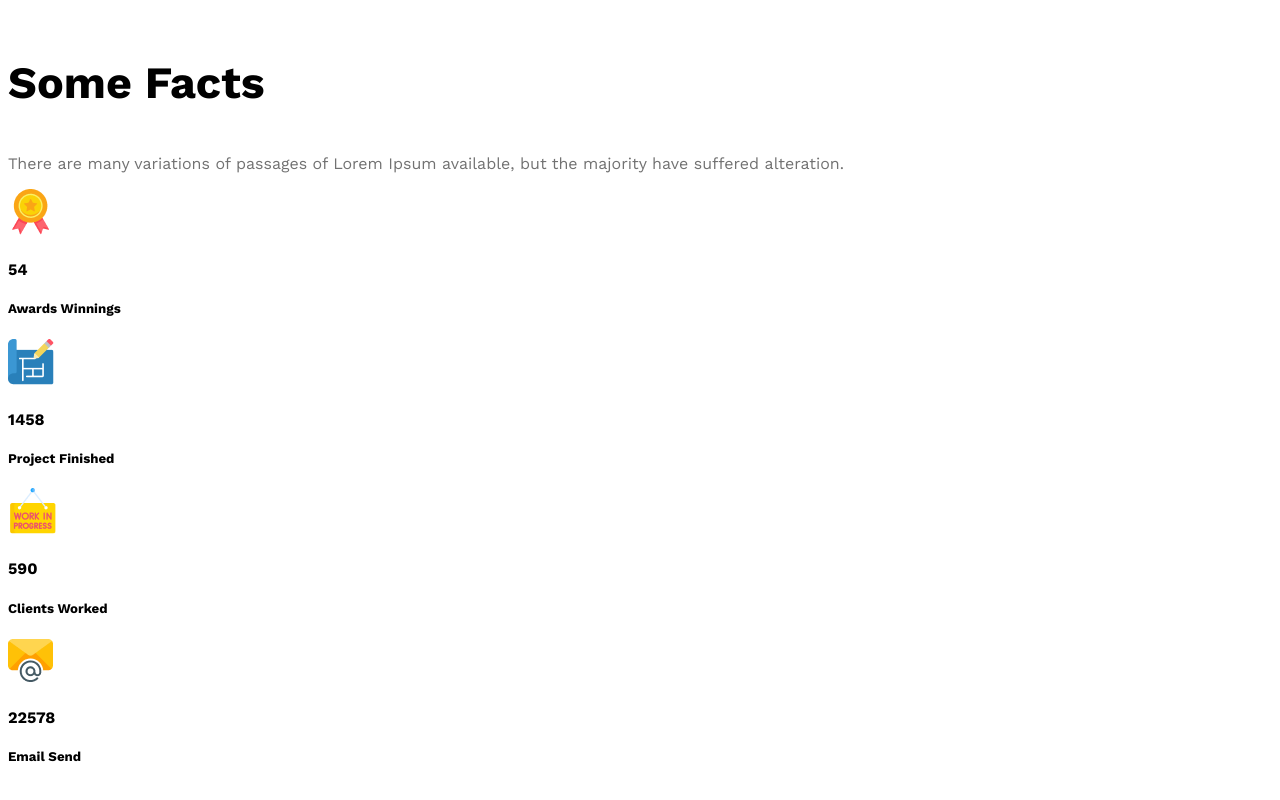
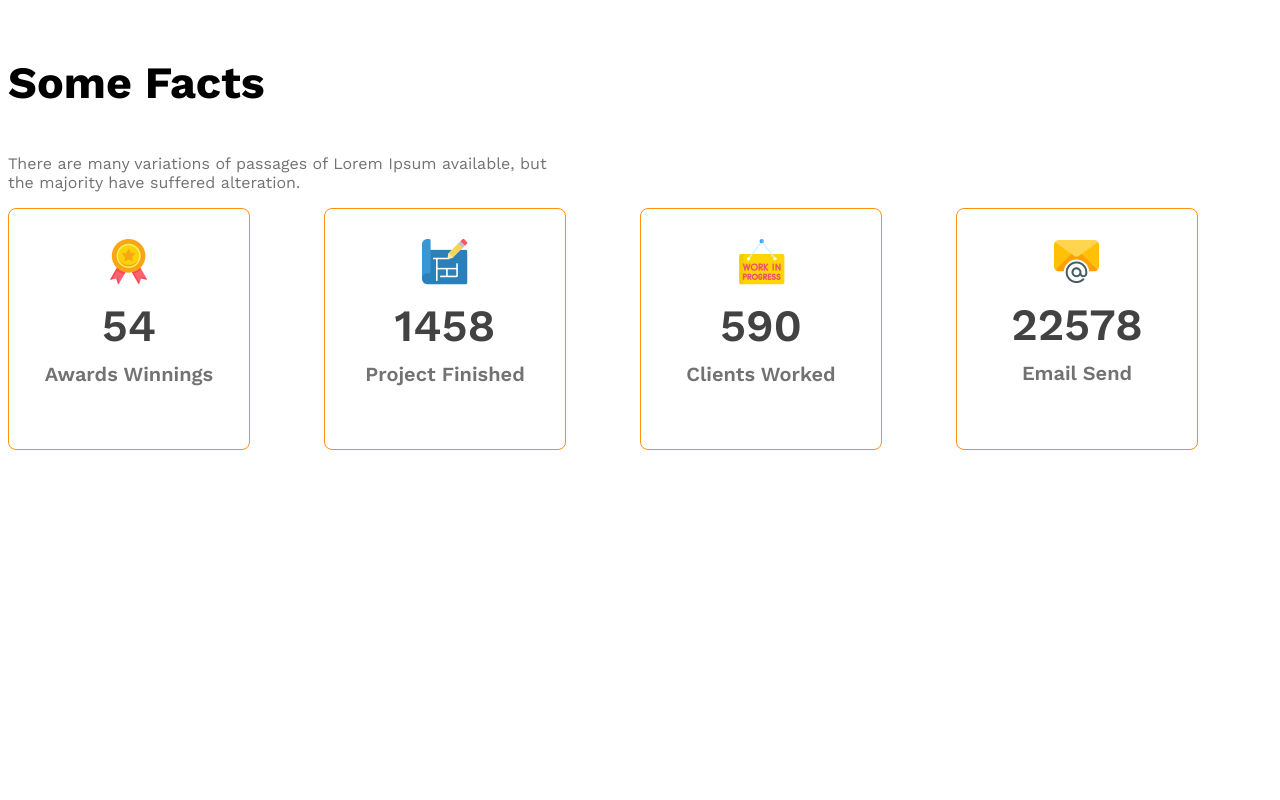
Before and after one commit to tanvir81/g3-architects-website, a plain HTML site: page index.html in a window 1280 px wide. Shown: the part 2096-2896 px from the top of the page. After the commit the page ends 2676 px from the top, so only its background shows below. Drawn offline with nearby package versions, Linux system fonts and the light colour scheme.

Commit message:
update fact

```diff
--- a/index.html
+++ b/index.html
@@ -66,30 +66,42 @@
       <!-- Feature we will enjoy -->
       <section>
         <h3 class="section-title">Some Facts</h3>
-        <p class="text-light-gray">
+        <p class="fact-description text-light-gray">
           There are many variations of passages of Lorem Ipsum available, but
           the majority have suffered alteration.
         </p>
         <div class="facts-container">
-          <div class="fact">
-            <img src="./images/icons/ribon.png" alt="" class="fact-icon" />
-            <h4 class="fact-number">54</h4>
-            <h5 class="fact-name">Awards Winnings</h5>
+          <div class="fact-card display-flex">
+            <div class="fact-content">
+              <img src="./images/icons/ribon.png" alt="" class="fact-icon" />
+              <h4 class="fact-number text-gray">54</h4>
+              <h5 class="fact-name text-light-gray">Awards Winnings</h5>
+            </div>
           </div>
-          <div class="fact">
-            <img src="./images/icons/projects.png" alt="" class="fact-icon" />
-            <h4 class="fact-number">1458</h4>
-            <h5 class="fact-name">Project Finished</h5>
+          <div class="fact-card display-flex">
+            <div class="fact-content">
+              <img src="./images/icons/projects.png" alt="" class="fact-icon" />
+              <h4 class="fact-number text-gray">1458</h4>
+              <h5 class="fact-name text-light-gray">Project Finished</h5>
+            </div>
           </div>
-          <div class="fact">
-            <img src="./images/icons/customers.png" alt="" class="fact-icon" />
-            <h4 class="fact-number">590</h4>
-            <h5 class="fact-name">Clients Worked</h5>
+          <div class="fact-card display-flex">
+            <div class="fact-content">
+              <img
+                src="./images/icons/customers.png"
+                alt=""
+                class="fact-icon"
+              />
+              <h4 class="fact-number text-gray">590</h4>
+              <h5 class="fact-name text-light-gray">Clients Worked</h5>
+            </div>
           </div>
-          <div class="fact">
-            <img src="./images/icons/email.png" alt="" class="fact-icon" />
-            <h4 class="fact-number">22578</h4>
-            <h5 class="fact-name">Email Send</h5>
+          <div class="fact-card display-flex">
+            <div class="fact-content">
+              <img src="./images/icons/email.png" alt="" class="fact-icon" />
+              <h4 class="fact-number text-gray">22578</h4>
+              <h5 class="fact-name text-light-gray">Email Send</h5>
+            </div>
           </div>
         </div>
       </section>
--- a/styles/archtects.css
+++ b/styles/archtects.css
@@ -104,6 +104,33 @@ main > section {
   font-weight: 300;
   margin: 24px 0 32px;
 }
+/* some fact-related style */
+.facts-container {
+  display: grid;
+  grid-template-columns: repeat(4, 1fr);
+}
+.fact-card {
+  border: 1px solid #ff900e;
+  width: 240px;
+  height: 240px;
+  border-radius: 8px;
+  align-items: center;
+  justify-content: center;
+  text-align: center;
+}
+.fact-number {
+  font-size: 2.8rem;
+  font-weight: 600;
+  margin: 10px 0 5px;
+}
+.fact-name {
+  font-size: 1.25rem;
+  font-weight: 600;
+  margin-top: 10px;
+}
+.fact-description {
+  max-width: 540px;
+}
 /* Responsive Media Query */
 @media screen and (max-width: 576px) {
   .navbar,
```
